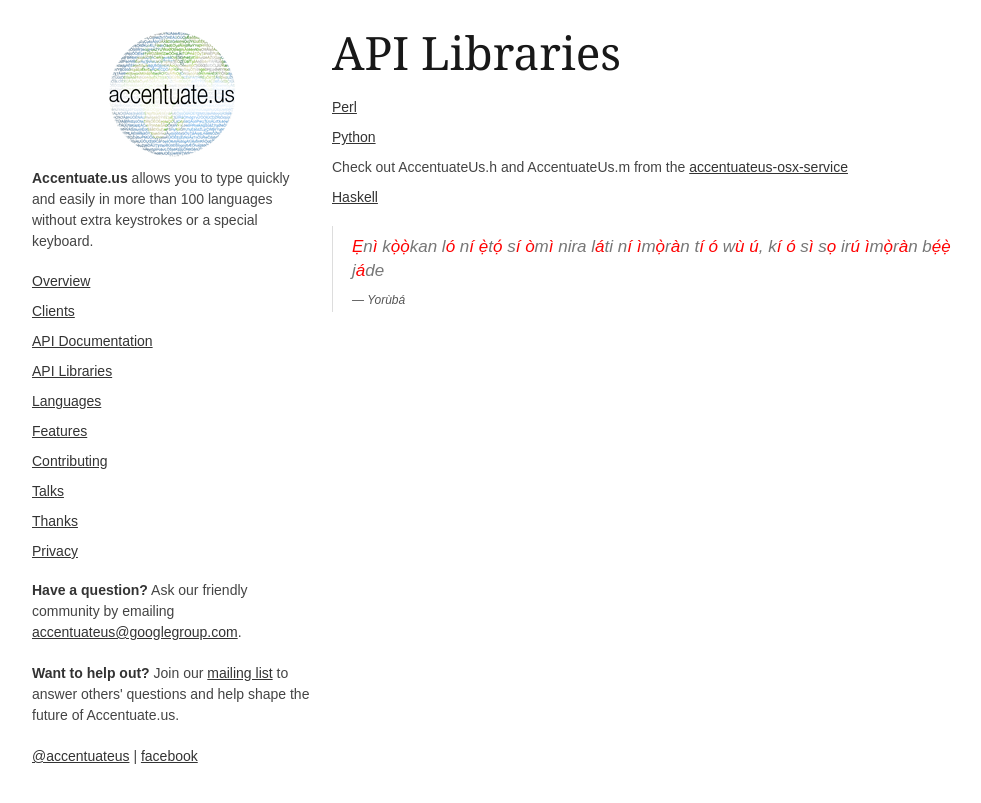
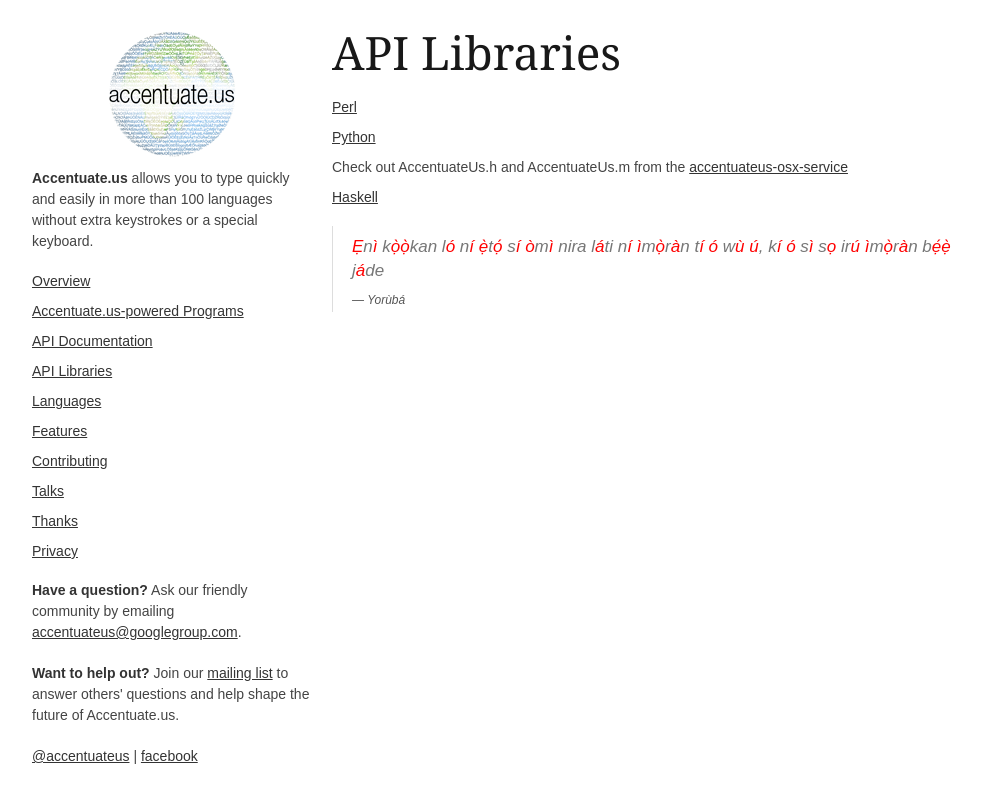
Before and after one commit to michaelschade/accentuateus-site, a Jekyll site: the page built from api-libraries.html, in a window 1280 px wide. Shown: the top 803 px of the page, without its empty margins (138-1119 px from the left). Built offline with Jekyll 4.4.1, drawn with Linux system fonts in a browser that asks for light colours; Markdown is read by kramdown in place of the engine named in the settings.

Commit message:
Update navigation wording

```diff
--- a/_layouts/default.html
+++ b/_layouts/default.html
@@ -40,7 +40,7 @@
 
       <ul id="navigation">
         <li><a href="/accentuateus-site/">Overview</a></li>
-        <li><a href="/accentuateus-site/clients.html">Clients</a></li>
+        <li><a href="/accentuateus-site/clients.html">Accentuate.us-powered Programs</a></li>
         <li><a href="https://docs.google.com/document/d/12XYJBIXqrnBevzYARK_kodvi3AEXpQzEBrwcid6V_tM/edit?pli=1" target="_blank">API Documentation</a></li>
         <li><a href="/accentuateus-site/api-libraries.html">API Libraries</a></li>
         <li><a href="/accentuateus-site/languages.html">Languages</a></li>
```
